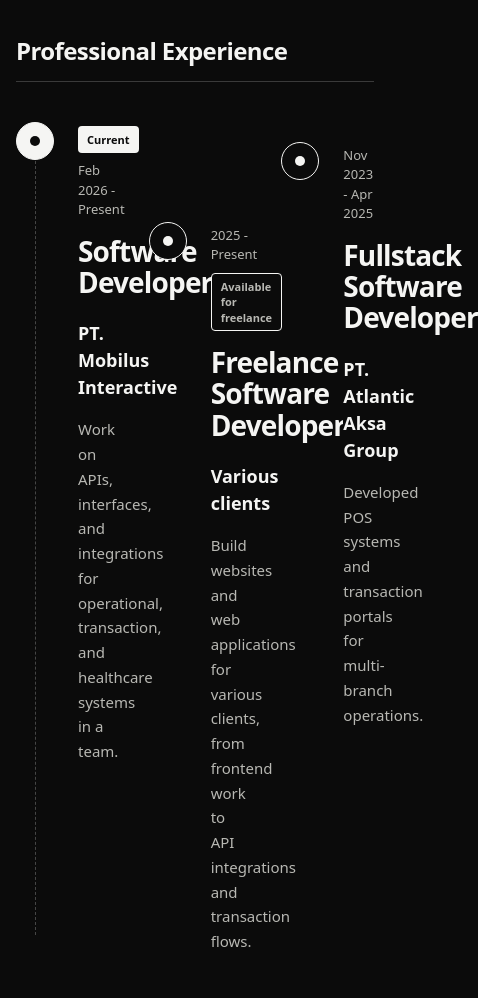
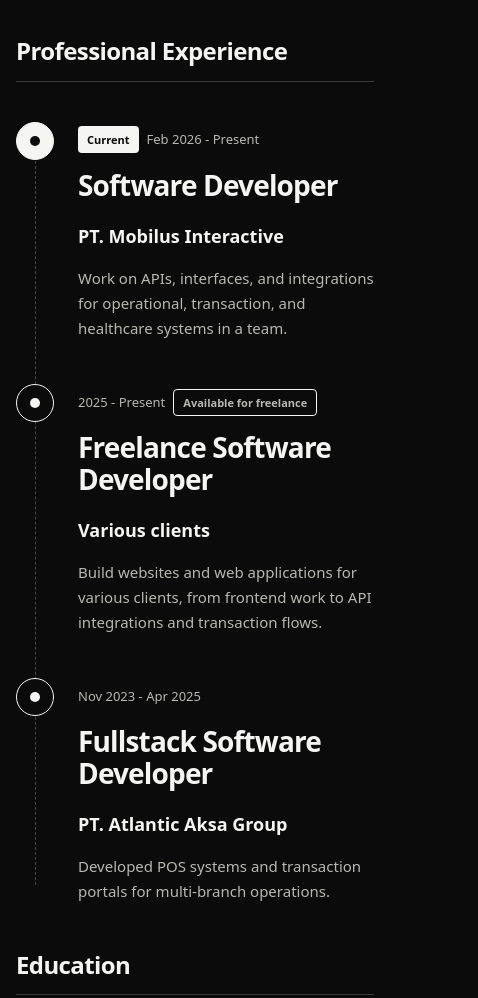
Before and after one commit to Yogi-ArdiansyahN/web-portofolio, an Astro site: page / in a window 390 px wide. Shown: the part 700-1698 px from the top of the page, 478 px wide, since content can reach past the window. Built offline with nearby package versions, Linux system fonts and the light colour scheme; Astro itself is replaced by a stand-in of ours.

Commit message:
Fix mobile experience timeline layout

```diff
--- a/src/styles/global.css
+++ b/src/styles/global.css
@@ -235,7 +235,8 @@ summary {
   .journey-wrap { margin-top: 40px; }
   .journey-road { display: none; }
 
-  .journey-roadmap {
+  .journey-roadmap,
+  .journey-wrap--three .journey-roadmap {
     grid-template-columns: 1fr;
     gap: 44px;
     padding-top: 0;
@@ -253,7 +254,8 @@ summary {
   }
 
   .journey-stop,
-  .journey-stop:nth-child(n) {
+  .journey-stop:nth-child(n),
+  .journey-wrap--three .journey-stop:nth-child(n) {
     display: grid;
     grid-template-columns: var(--journey-marker) minmax(0, 1fr);
     gap: 24px;
```
